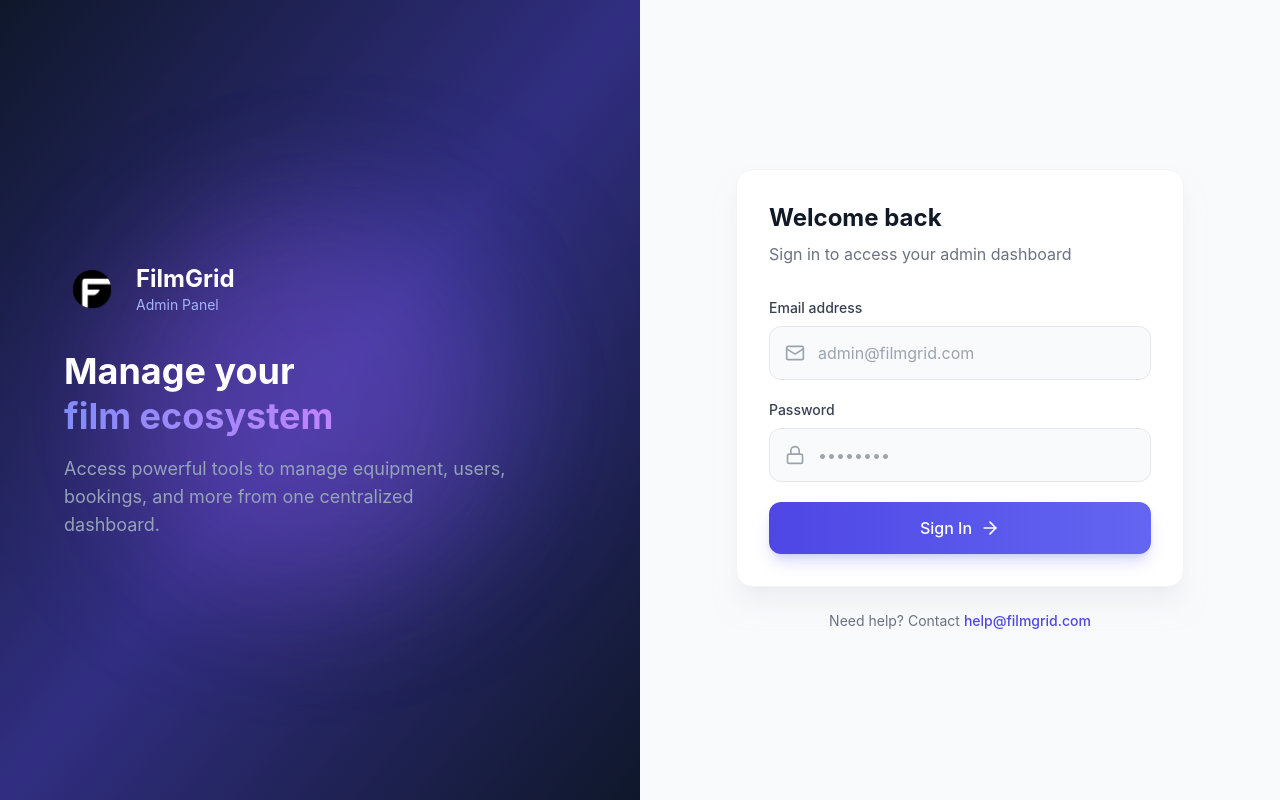
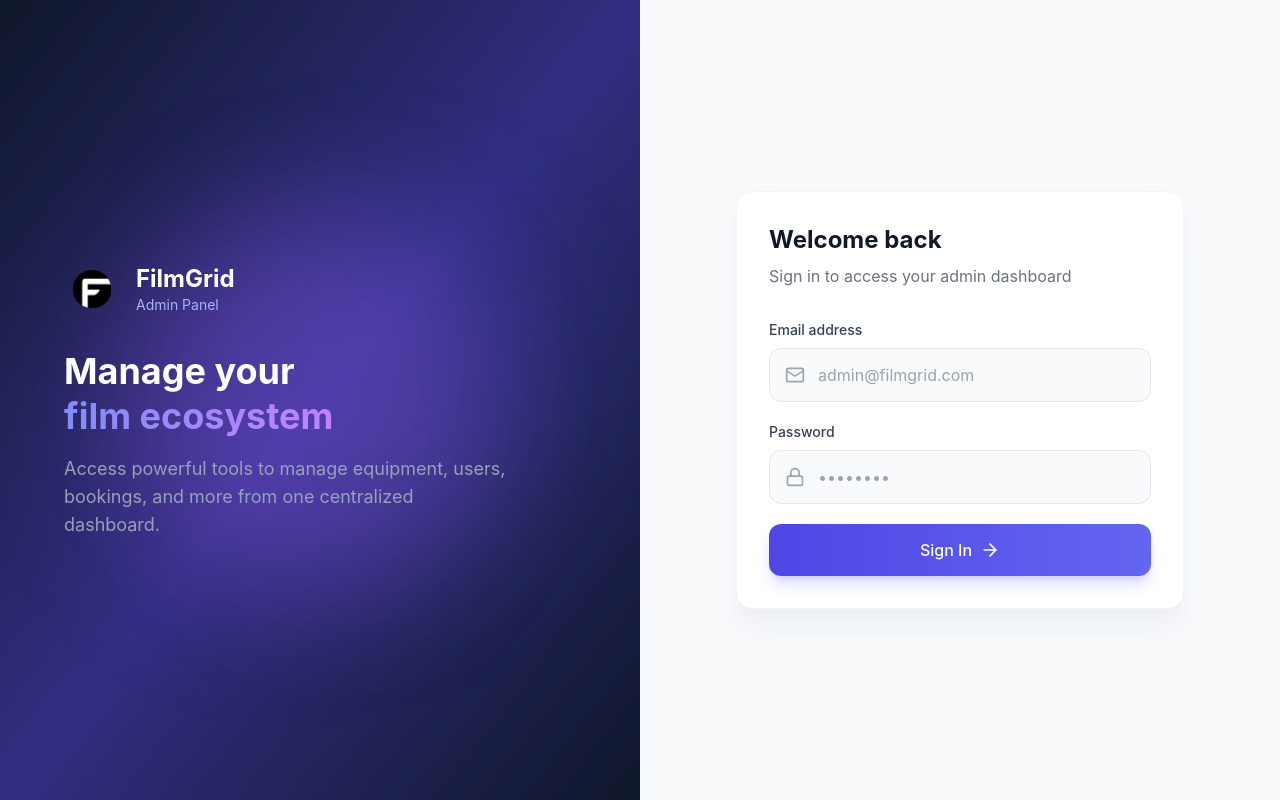
Before and after one commit to maddiralayashwanth5/filmgrid-admin, a Next.js app: page /login in a window 1280 px wide. Built offline with nearby package versions, Linux system fonts and the light colour scheme; no server answers.

Commit message:
Remove Need help? Contact section from login page

```diff
--- a/src/app/login/page.tsx
+++ b/src/app/login/page.tsx
@@ -155,13 +155,6 @@ export default function LoginPage() {
               </button>
             </form>
           </div>
-
-          <p className="mt-6 text-center text-sm text-gray-500">
-            Need help? Contact{' '}
-            <a href="mailto:help@filmgrid.com" className="text-indigo-600 hover:text-indigo-500 font-medium">
-              help@filmgrid.com
-            </a>
-          </p>
         </div>
       </div>
     </div>
```
